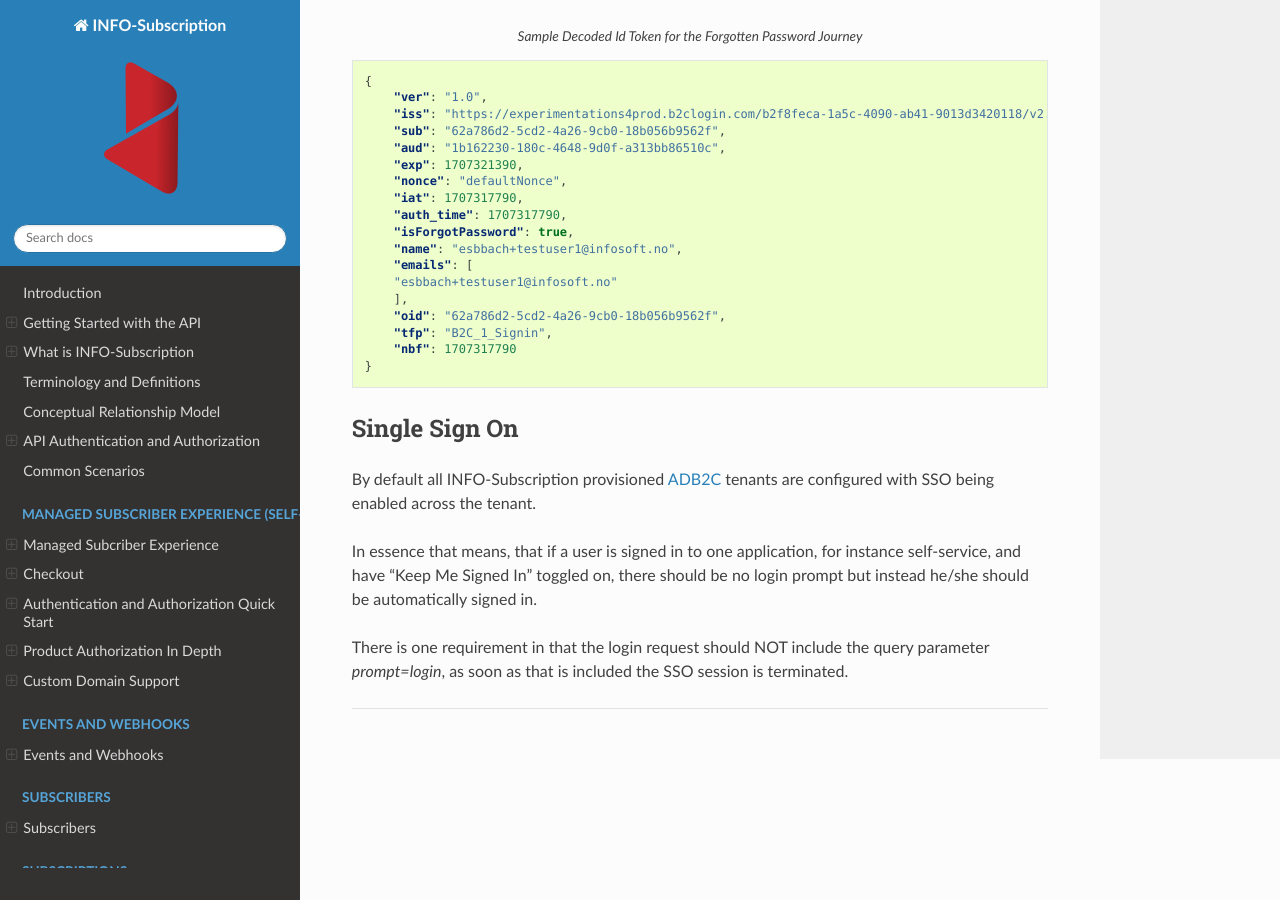
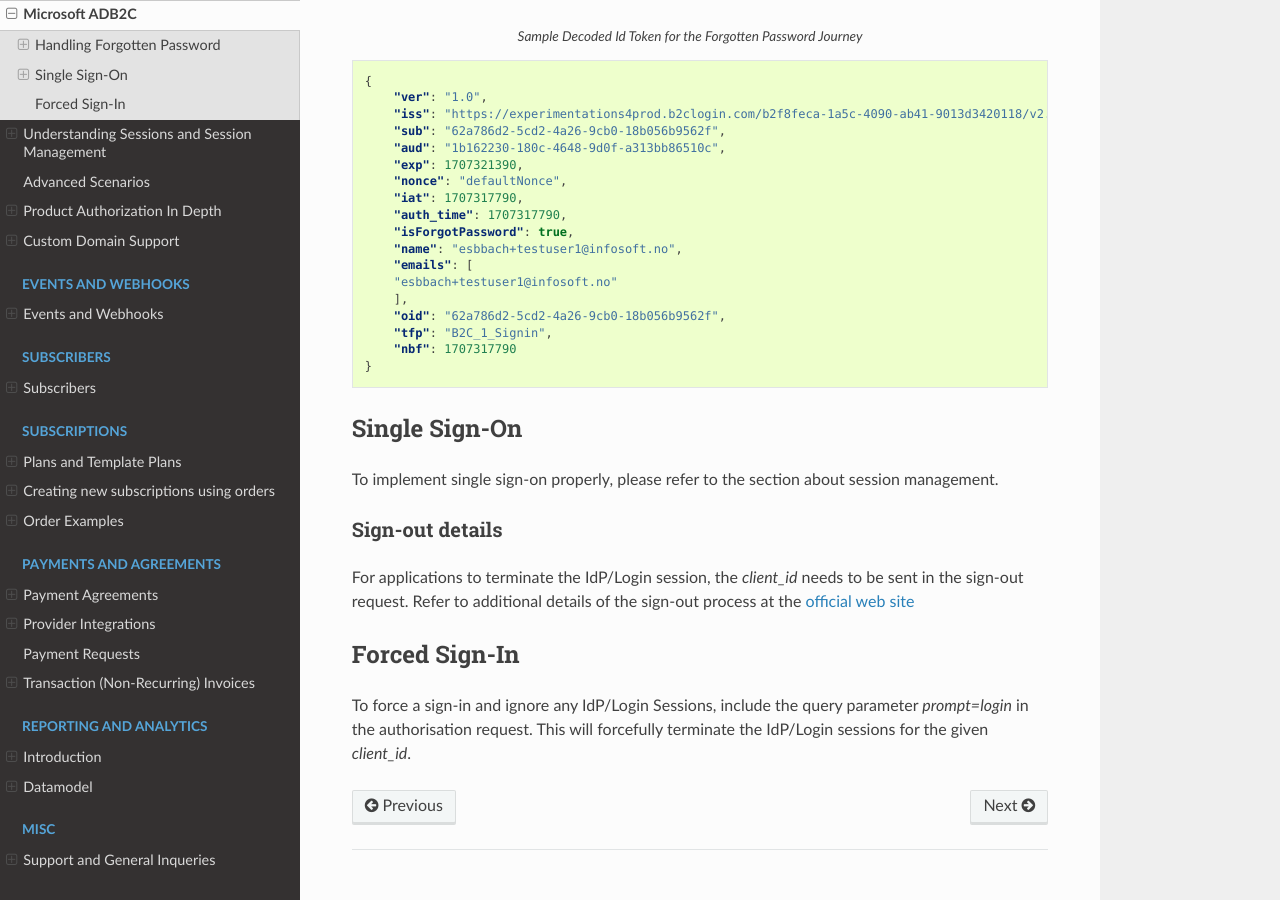
Before and after one commit to infosoftas/info-subscription-doc, a Sphinx documentation site: the page built from source/managed-experience/authentication-authorization/adb2c.rst, in a window 1280 px wide and 900 px high, scrolled down 994 px. Built offline with Sphinx 7.4.7 and the Read the Docs theme 3.1.0, drawn with Linux system fonts in a browser that asks for light colours; formulas are drawn with MathJax 3; pages that are not in the unit, such as notebooks, are missing from menus; some of the changed text lies outside the part shown.

Commit message:
Added session management

```diff
--- a/source/general/getting-started.rst
+++ b/source/general/getting-started.rst
@@ -43,7 +43,7 @@ Together with the |tenantHeader| (see below), the API will determine if the clie
 .. TIP::
     You should consider obtaining separate credentials for separate applications/solutions.
 
-    This way it is easier for you to keep track of the source when investigating issues, errors or peculiar behavior.
+    This way it is easier for you to keep track of the source when investigating issues, errors or peculiar behaviour.
 
 
 Obtaining a Tenant Id
--- a/source/index.rst
+++ b/source/index.rst
@@ -60,7 +60,8 @@ Please refer to the section on :ref:`Support and Reporting Bugs <reporting-bugs>
     managed-experience/managed-introduction
     managed-experience/selfservice/checkout
     managed-experience/authentication-authorization/quick-start
-    managed-experience/authentication-authorization/adb2c/index
+    managed-experience/authentication-authorization/adb2c
+    managed-experience/authentication-authorization/sessions
     managed-experience/authentication-authorization/user-management-authentication
     managed-experience/selfservice/custom-domain
 
--- a/source/managed-experience/authentication-authorization/adb2c.rst
+++ b/source/managed-experience/authentication-authorization/adb2c.rst
@@ -61,10 +60,16 @@ The above approach is implemented in the |projectName| self-service application.
 
 .. _adb2c-sso:
 
-Single Sign On
+Single Sign-On
 ==============
-By default all |projectName| provisioned |ADB2C| tenants are configured with SSO being enabled across the tenant.
+To implement single sign-on properly, please refer to the section about session management.
 
-In essence that means, that if a user is signed in to one application, for instance self-service, and have "Keep Me Signed In" toggled on, there should be no login prompt but instead he/she should be automatically signed in.
+Sign-out details
+-----------------
 
-There is one requirement in that the login request should NOT include the query parameter `prompt=login`, as soon as that is included the SSO session is terminated.
+For applications to terminate the IdP/Login session, the `client_id` needs to be sent in the sign-out request.
+Refer to additional details of the sign-out process at the `official web site <https://learn.microsoft.com/en-us/azure/active-directory-b2c/openid-connect#send-a-sign-out-request>`_
+
+Forced Sign-In
+==============
+To force a sign-in and ignore any IdP/Login Sessions, include the query parameter `prompt=login` in the authorisation request. This will forcefully terminate the IdP/Login sessions for the given `client_id`.
--- a/source/managed-experience/selfservice/checkout.rst
+++ b/source/managed-experience/selfservice/checkout.rst
@@ -104,7 +104,7 @@ The following query parameters can be used to customize the checkout process dyn
 * ``organizationId``: Specifies the organization ID for the order, allowing you to dynamically set the organization for the subscription plan if not provided in the plan directly.
 * ``journey``: Sets the journey type to invoke, this is a required parameter.
 
-These query parameters can be appended to the checkout URL to tailor behavior for specific use cases.
+These query parameters can be appended to the checkout URL to tailor behaviour for specific use cases.
 
 For example:
 
@@ -116,7 +116,7 @@ For example:
 2. Configuration and Default via Merchant Options
 ~~~~~~~~~~~~~~~~~~~~~~~~~~~~~~~~~~~~~~~~~~~~~~~~~
 
-Tenants can define settings in the Merchant UI that control the default behavior and appearance of the checkout process.
+Tenants can define settings in the Merchant UI that control the default behaviour and appearance of the checkout process.
 
 
 These options include:
```
Also changed, not shown: other parts of source/managed-experience/authentication-authorization/adb2c.rst (+1 -2 lines), source/managed-experience/authentication-authorization/quick-start.rst (+8 -0 lines), source/managed-experience/authentication-authorization/sessions.rst (added, +112 -0 lines).
